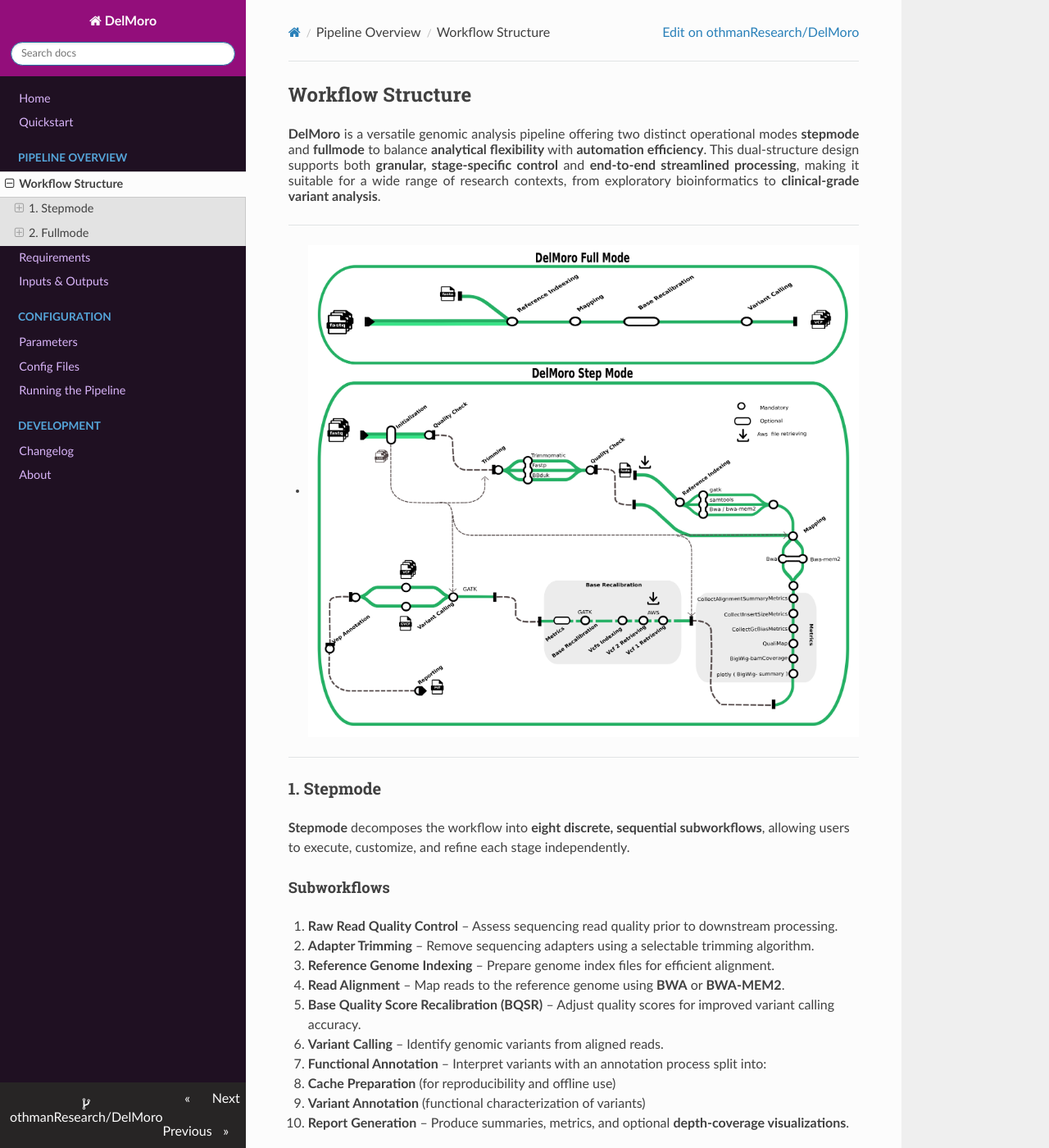
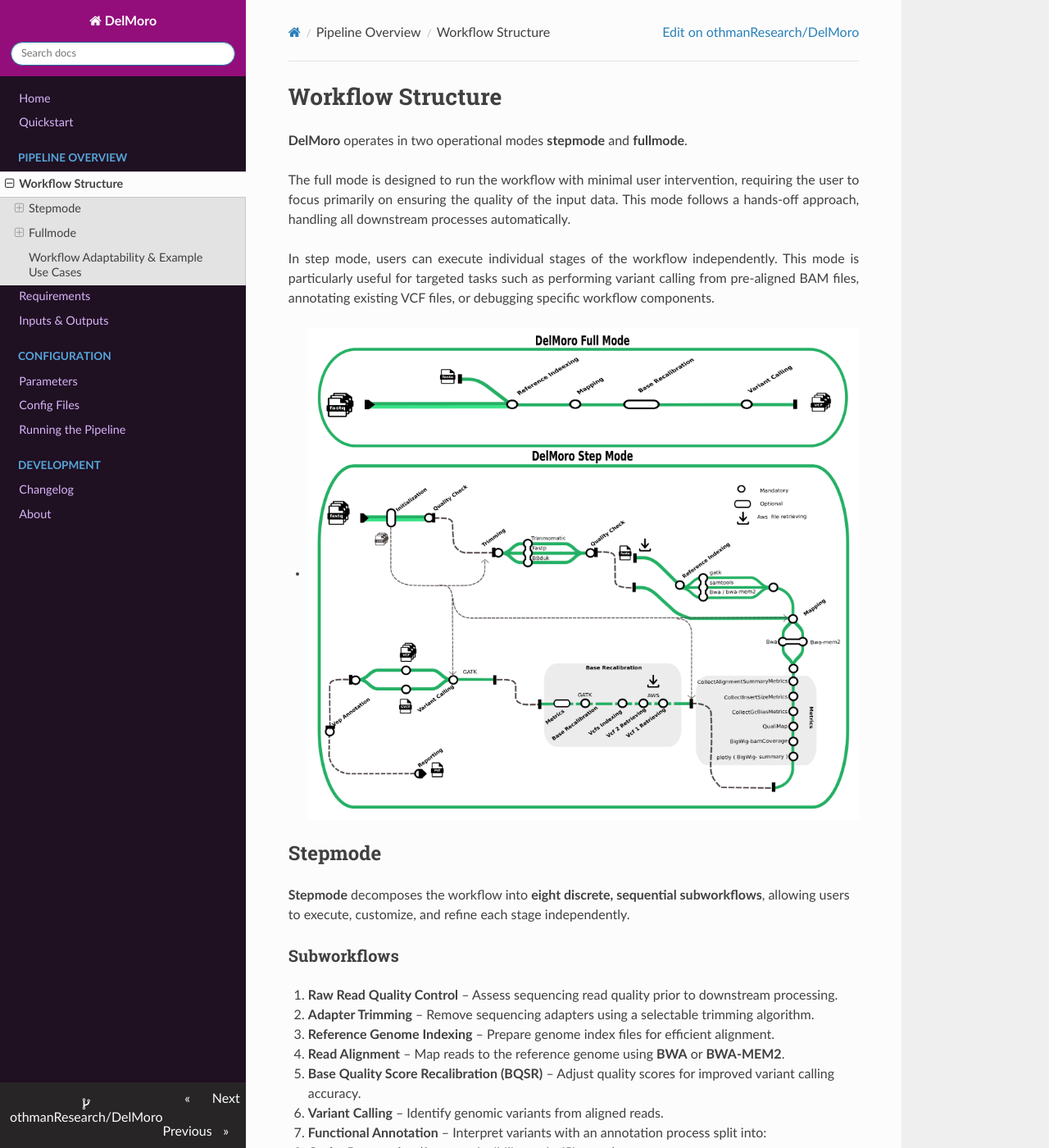
Before and after one commit to othmanResearch/DelMoro, an MkDocs documentation site: the page built from docs/2overview.md, in a window 1280 px wide and 1400 px high. Shown: the whole window at 82% size. Built offline with MkDocs 1.6.1, drawn with Linux system fonts in a browser that asks for light colours; nearby versions of some CDN libraries; some of the changed text lies outside the part shown.

Commit message:
remove and add certain parts

```diff
--- a/docs/2overview.md
+++ b/docs/2overview.md
@@ -1,19 +1,17 @@
-## Workflow Structure
+# Workflow Structure
 <div style="text-align: justify;">
-<b>DelMoro</b> is a versatile genomic analysis pipeline offering two distinct operational modes <b>stepmode</b> and <b>fullmode</b> to balance <b>analytical flexibility</b> with <b>automation efficiency</b>.
-This dual-structure design supports both <b>granular, stage-specific control</b> and <b>end-to-end streamlined processing</b>, making it suitable for a wide range of research contexts, from exploratory bioinformatics to <b>clinical-grade variant analysis</b>.
+<p><b>DelMoro</b> operates in two operational modes <b>stepmode</b> and <b>fullmode</b>. </p>
+
+<p>The full mode is designed to run the workflow with minimal user intervention, requiring the user to focus primarily on ensuring the quality of the input data. This mode follows a hands-off approach, handling all downstream processes automatically. </p>
+<p>In step mode, users can execute individual stages of the workflow independently. This mode is particularly useful for targeted tasks such as performing variant calling from pre-aligned BAM files, annotating existing VCF files, or debugging specific workflow components. </p>
 </div>
-
----
 
 - ![pipelineDelMoro.png](img/pipelineDelMoro.png)
 
----
-
-### 1. Stepmode
+## Stepmode
 **Stepmode** decomposes the workflow into **eight discrete, sequential subworkflows**, allowing users to execute, customize, and refine each stage independently.
 
-#### Subworkflows
+### Subworkflows
 1. **Raw Read Quality Control** – Assess sequencing read quality prior to downstream processing.
 2. **Adapter Trimming** – Remove sequencing adapters using a selectable trimming algorithm.
 3. **Reference Genome Indexing** – Prepare genome index files for efficient alignment.
@@ -25,41 +23,23 @@
    - **Variant Annotation** (functional characterization of variants)
 8. **Report Generation** – Produce summaries, metrics, and optional **depth-coverage visualizations**.
 
-#### Key Features
+### Key Features
 - **Fine-grained control** over each step.
 - **Method selection** (e.g., trimming algorithms, alignment tools).
 - **Optional outputs** (e.g., coverage depth plots).
-- **Isolated execution** of individual components for:
-  - Method optimization
-  - Troubleshooting
-  - Partial reanalysis without reprocessing entire datasets
+- **Isolated execution** of individual components.
 
----
-
-### 2. Fullmode
+## Fullmode
 **Fullmode** consolidates all pipeline steps into a **single, integrated execution**, ensuring maximum automation while preserving configurable parameters.
 
-#### Characteristics
-- **End-to-end processing** from raw reads to final annotated report.
+### Characteristics
+- End-to-end processing from raw reads to final annotated report.
 - Configurable parameters for:
   - Reference genome sourcing
   - Alignment methodology (**BWA** or **BWA-MEM2**)
   - Optional BQSR inclusion
-- Ideal for **large-scale, high-throughput** studies.
+- Suitble for production phases in high-throughput sequncing analyses.
 
----
-
-## Choosing Between Modes
-
-| Feature                | Stepmode  | Fullmode |
-|------------------------|-----------|---------|
-| Execution Control      | High      | High      |
-| Customization          | High      | High      |
-| Automation Level       | Low       | High      |
-| Partial Reanalysis     | ✅         | ❌       |
-| Throughput Efficiency  | Moderate  | High      |
-
----
 ## Workflow Adaptability & Example Use Cases
 
 **Stepmode** is best suited for **iterative refinement** and **developmental genomics**, where individual stages may require repeated tweaking.
@@ -73,12 +53,3 @@
 - Clinical pipelines requiring standardized, reproducible runs.
 - Population-scale variant discovery projects.
 - High-throughput genomics where automation is critical.
-
-**Both modes** support:
-
-- **Single-sample** and **cohort-based** studies
-
-- **Parameter flexibility** at critical processing stages
-
-- **Reproducibility** through structured workflows
-1
```
